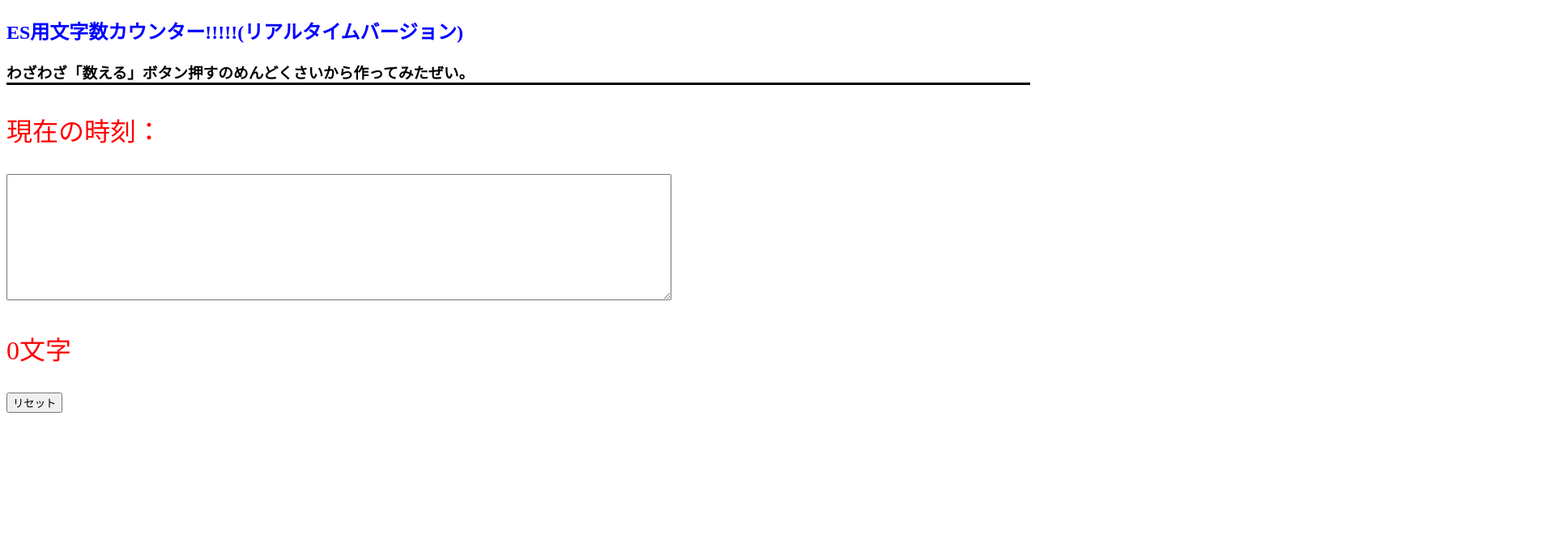
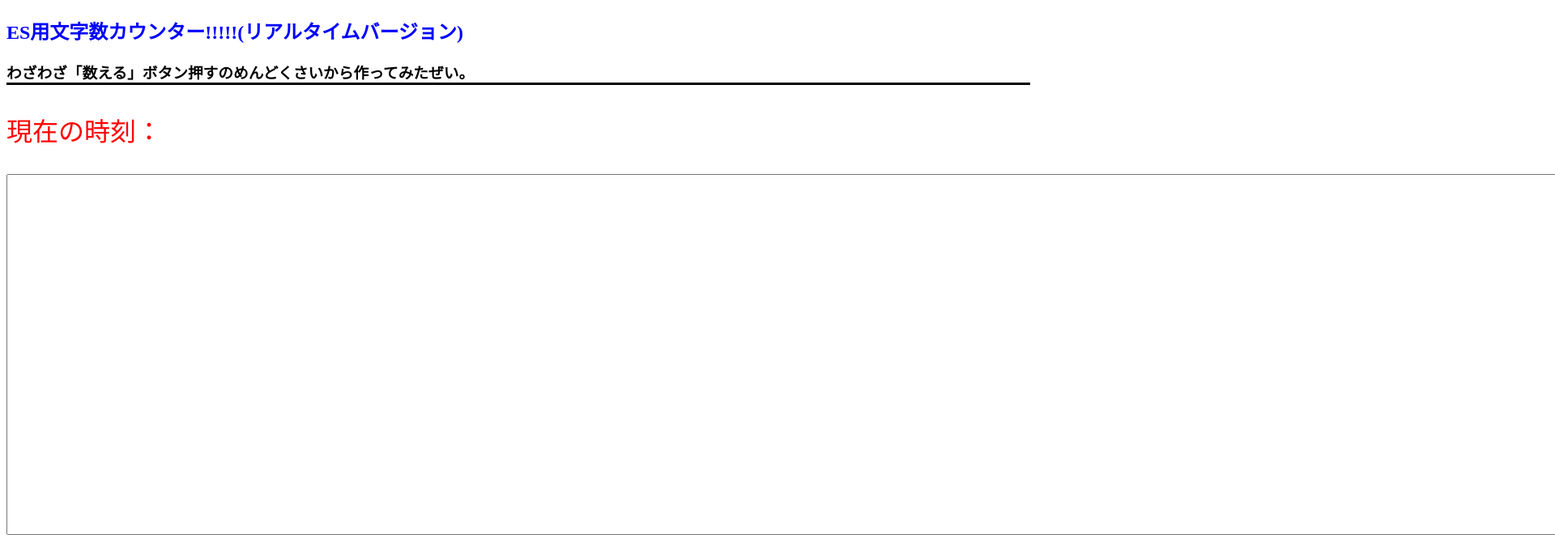
Before and after one commit to Daisuke719/countOnRealTime, a plain HTML site: page index.html in a window 1280 px wide. Shown: the top 661 px of the page at 81% size, 1920 px wide, since content can reach past the window. Drawn offline with Linux system fonts and the light colour scheme.

Commit message:
テキストエリア内のフォントサイズを変更

```diff
--- a/index.html
+++ b/index.html
@@ -11,7 +11,7 @@
         <h3 class="h3-char">わざわざ「数える」ボタン押すのめんどくさいから作ってみたぜい。</h3>
         <p>現在の時刻：<span id="timeNow"></span></p>
 
-        <textarea id="textarea" rows="10" cols="100" onkeyup="countUp('textarea')"></textarea><br>
+        <textarea class="big" id="textarea" rows="10" cols="100" onkeyup="countUp('textarea')"></textarea><br>
 
         <p><span id="countRealTime">0</span>文字</p>
 
--- a/sample.css
+++ b/sample.css
@@ -12,3 +12,7 @@ h3 {
     /*線の種類（実線） 太さ 色*/
     border-bottom: solid 3px black;
   }
+
+.big {
+    font-size : 3em;
+}
```
